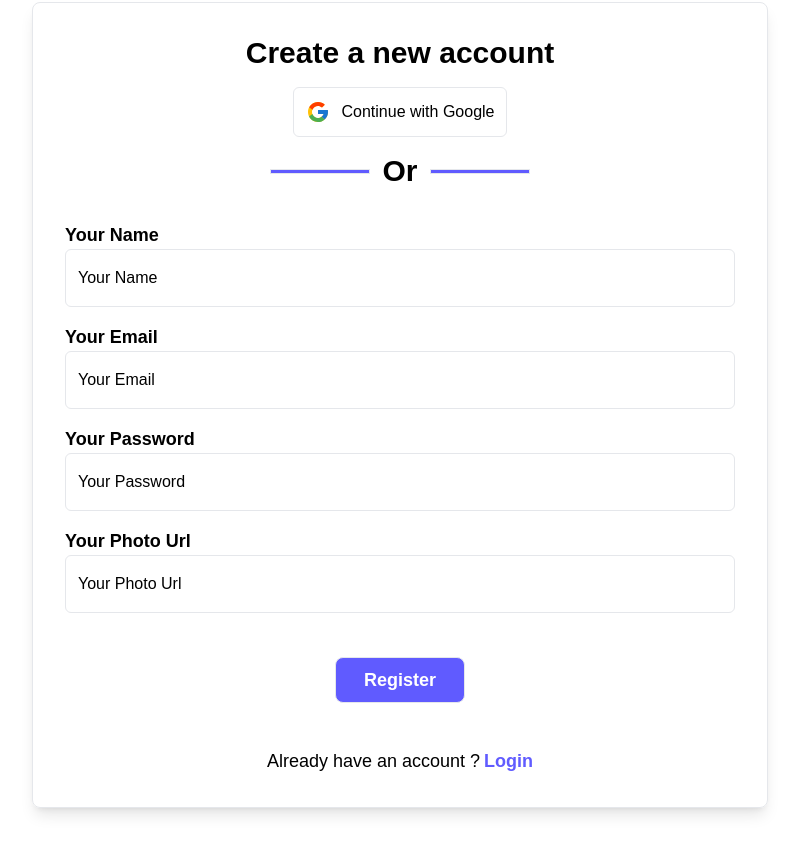
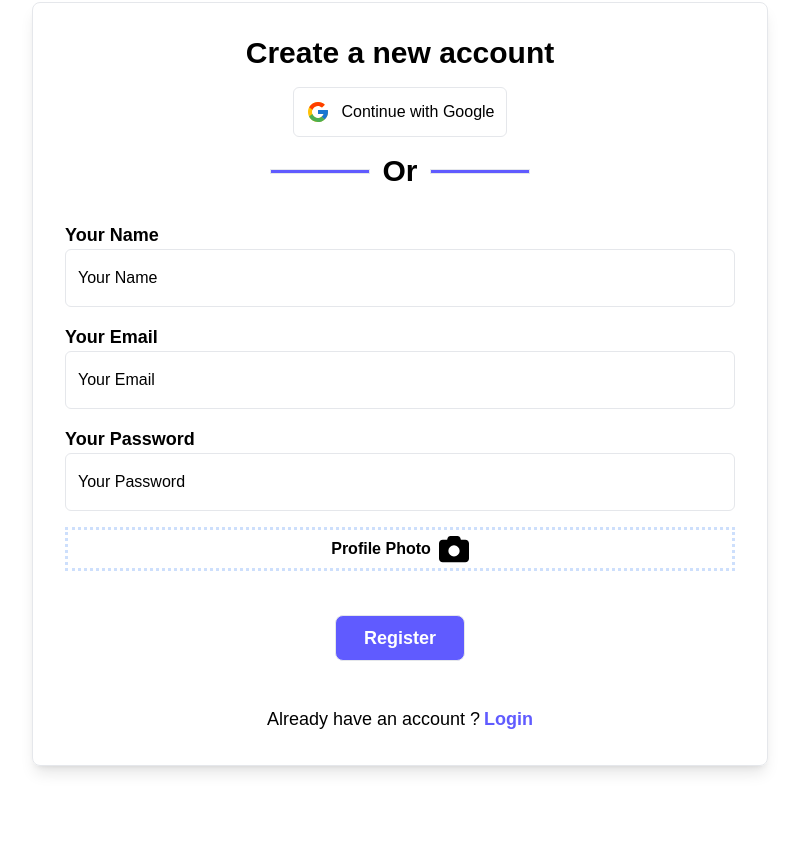
Before and after one commit to mdhasanali39/taskQuest-client, a React (Vite) app: page /register in a window 1280 px wide. Shown: the part 386-1240 px from the top of the page, without its empty margins (240-1039 px from the left). After the commit the page ends 1208 px from the top, so only its background shows below. Built offline with nearby package versions, Linux system fonts and the light colour scheme; no server answers.

Commit message:
updated code adding form validation in login & registration page and photo upload feature added instead of photo url

```diff
--- a/src/pages/Login/Login.jsx
+++ b/src/pages/Login/Login.jsx
@@ -4,16 +4,15 @@ import toast from "react-hot-toast";
 import { Link, useNavigate } from "react-router-dom";
 import useAuth from "../../hooks/useAuth";
 import { accessToken } from "../../api/auth";
+import  {useForm} from 'react-hook-form'
 
 const Login = () => {
     const { signIn, signInWithGoogle } = useAuth();
   const navigate = useNavigate();
+  const {handleSubmit, register, formState: {errors}} = useForm()
 
-  const handleLogin = (e) => {
-    e.preventDefault();
-    const form = e.target;
-    const email = form.email.value;
-    const password = form.password.value;
+  const onSubmit = (data) => {
+    const {email, password} = data;
 
     // create user
     signIn(email, password)
@@ -26,13 +25,10 @@ const Login = () => {
       })
       .catch((err) => {
         console.log(err);
-        if (
-          err.message === "Firebase: Error (auth/invalid-login-credentials)."
-        ) {
-          toast.error("email or password does not matched");
-
+        if (err.code === "auth/invalid-credential") {
+          toast.error("Invalid email or password");
         }
-        toast.error(err.message.split(" ")[2].split("/")[1].slice(0, -2));
+        toast.error("An error occurred during login");
       });
   };
 
@@ -75,7 +71,7 @@ const Login = () => {
           <span className="border w-[100px] h-[5px] bg-action-bg"></span>
         </div>
 
-        <form onSubmit={handleLogin}>
+        <form onSubmit={handleSubmit(onSubmit)}>
           <div className="space-y-4">
             {/* user email  */}
             <div className="flex flex-col">
@@ -87,12 +83,12 @@ const Login = () => {
               </label>
               <input
                 type="email"
-                name="email"
+                {...register('email', {required:"Please provide your Email"})}
                 id="email"
                 placeholder="Your Email"
-                required
                 className=" outline-none border placeholder-black px-3 py-4 rounded-md"
               />
+              {errors.email && <span className="text-red-500 font-medium">{errors.email.message}</span>}
             </div>
             {/* user password  */}
             <div className="flex flex-col">
@@ -104,12 +100,12 @@ const Login = () => {
               </label>
               <input
                 type="password"
-                name="password"
+                {...register("password", {required:"Please provide correct password"})}
                 id="password"
                 placeholder="Your Password"
-                required
                 className=" outline-none border placeholder-black px-3 py-4 rounded-md"
               />
+              {errors.password && <span className="text-red-500 font-medium">{errors.password.message}</span>}
             </div>
             {/* login button  */}
             <div className="text-center py-7">
--- a/src/pages/Register/Register.jsx
+++ b/src/pages/Register/Register.jsx
@@ -4,40 +4,35 @@ import toast from "react-hot-toast";
 import { Link, useNavigate } from "react-router-dom";
 import useAuth from "../../hooks/useAuth";
 import { accessToken } from "../../api/auth";
+import  {useForm} from 'react-hook-form'
+import { IoMdRefresh } from "react-icons/io";
+import { FaCamera } from "react-icons/fa6";
+import { saveImage } from "../../utils/utils";
+
 
 const Register = () => {
   const {createUser,signInWithGoogle,updateUserProfile} = useAuth()
-  const [isFocused, setIsFocused] = useState(false);
+  const [whichPhotoSelected, setWhichPhotoSelected] = useState(null);
   const navigate = useNavigate();
+
+
+  const {handleSubmit, register, formState: {errors}} = useForm()
 
   // for false the page load
 
-  const handleRegister = async (e) => {
-    e.preventDefault();
-    const form = e.target;
-    const name = form.name.value;
-    const email = form.email.value;
-    const password = form.password.value;
-    const photo = form["photo-url"].value;
+  const onSubmit = async (data) => {
+    const {name,email,password,photo} = data;
 
-    if (password.length < 6) {
-      toast.error("Password should at least 6 characters");
-      return;
-    }
-    if (!/(?=.*?[A-Z])/.test(password)) {
-      toast.error("Password should at least one capital letter");
-      return;
-    }
-    if (!/(?=.*?[#?!@$%^&*-])/.test(password)) {
-      toast.error("Password should at least one special character");
-      return;
-    }
+    // get the photo display_url after uploading image on imgbb
+    const image = photo[0]
+    const result = await saveImage(image)
+    const imageUrl =  result?.data?.display_url;
 
     // create user
     try{
       const result = await createUser(email, password)
       // update user profile
-      await updateUserProfile(name,photo)
+      await updateUserProfile(name,imageUrl)
       console.log(result?.user);
 
       if(result?.user?.email){
@@ -51,7 +46,7 @@ const Register = () => {
       // toast.error(err.message.split(" ")[2].split("/")[1].slice(0, -2));
     }
 
-    console.log(name, email, photo, password);
+    // console.log(data,image);
   };
 
   const handleGoogleLogin = async () => {
@@ -92,7 +87,7 @@ const Register = () => {
           <span className="border w-[100px] h-[5px] bg-action-bg"></span>
         </div>
 
-        <form onSubmit={handleRegister}>
+        <form onSubmit={handleSubmit(onSubmit)}>
           <div className="space-y-4">
             {/* user name  */}
             <div className="flex flex-col">
@@ -104,12 +99,12 @@ const Register = () => {
               </label>
               <input
                 type="text"
-                name="name"
+                {...register("name", {required:"Please provide your name"})}
                 id="name"
                 placeholder="Your Name"
-                required
                 className=" outline-none border placeholder-black px-3 py-4 rounded-md"
               />
+              {errors.name && <span className="text-red-500 font-medium">{errors.name.message}</span>}
             </div>
             {/* user email  */}
             <div className="flex flex-col">
@@ -121,12 +116,12 @@ const Register = () => {
               </label>
               <input
                 type="email"
-                name="email"
+                {...register("email",{required:"Please provide your email"})}
                 id="email"
                 placeholder="Your Email"
-                required
                 className=" outline-none border placeholder-black px-3 py-4 rounded-md"
               />
+              {errors.email && <span className="text-red-500 font-medium">{errors.email.message}</span>}
             </div>
             {/* user password  */}
             <div className="flex flex-col">
@@ -138,38 +133,53 @@ const Register = () => {
               </label>
               <input
                 type="password"
-                name="password"
+                {...register("password",{required:"Please provide your password",minLength:{
+                  value:6,
+                  message:"Password should be at least 6 characters"
+                },pattern:{
+                  value: /^(?=.*?[A-Z])(?=.*?[#?!@$%^&*-])/,
+                  message:"Password should contain at least one capital letter and one special character"
+                }})}
                 id="password"
                 placeholder="Your Password"
-                required
-                onFocus={() => setIsFocused(true)}
-                // onChange={(e) => setPassword(e.target.value)}
                 className=" outline-none border placeholder-black px-3 py-4 rounded-md"
               />
-              {isFocused && (
-                <p className="text-green-500">
-                  Password should at least 6 characters, at least one capital
-                  letter and at least one special character
-                </p>
-              )}
+              {errors.password && <span className="text-red-500 font-medium">{errors.password.message}</span>}
             </div>
             {/* user photo url  */}
-            <div className="flex flex-col">
-              <label
-                htmlFor="photo-url"
-                className="text-lg text-black-text font-semibold "
-              >
-                Your Photo Url
-              </label>
+            <div className="flex justify-center w-full">
+            <label
+              title={whichPhotoSelected}
+              htmlFor="photo"
+              className="flex gap-2 justify-center items-center px-2 w-full border-dotted border-[3px] border-blue-500/25 py-1"
+            >
+              {/* if photo selected then showing photo name or showing Profile Photo */}
+              <span className="font-semibold">
+                {whichPhotoSelected
+                  ? whichPhotoSelected.length > 25
+                    ? whichPhotoSelected.slice(0, 25)
+                    : whichPhotoSelected
+                  : "Profile Photo"}
+              </span>
+              {/* if photo selected then showing refresh icon or showing camera icon  */}
+              {whichPhotoSelected ? (
+                <IoMdRefresh size={30} className="text-text-color-blue" />
+              ) : (
+                <FaCamera size={30} className="text-text-color-blue" />
+              )}
               <input
-                type="url"
-                name="photo-url"
-                id="photo-url"
-                placeholder="Your Photo Url"
-                required
-                className=" outline-none border placeholder-black px-3 py-4 rounded-md"
+                onInput={(e) =>
+                  setWhichPhotoSelected(e.target?.files[0]?.name)
+                }
+                {...register("photo",{required:"Please upload your photo"})}
+                id="photo"
+                className="appearance-none absolute -top-[1000px] bg-transparent border-none text-gray-700 mr-3 leading-tight focus:outline-none"
+                type="file"
+                accept="image/*"
               />
-            </div>
+              {errors.photo && <span className="text-red-500 font-medium">{errors.photo.message}</span>}
+            </label>
+          </div>
             {/* register button  */}
             <div className="text-center py-7">
               <button
--- /dev/null
+++ b/src/utils/utils.js
@@ -0,0 +1,8 @@
+import axios from "axios"
+
+export const saveImage = async(image)=>{
+    const formData = new FormData()
+    formData.append('image', image)
+    const {data} = await axios.post(`https://api.imgbb.com/1/upload?key=${import.meta.env.VITE_IMGBB_API_KEY}`, formData)
+    return data;
+}
```
